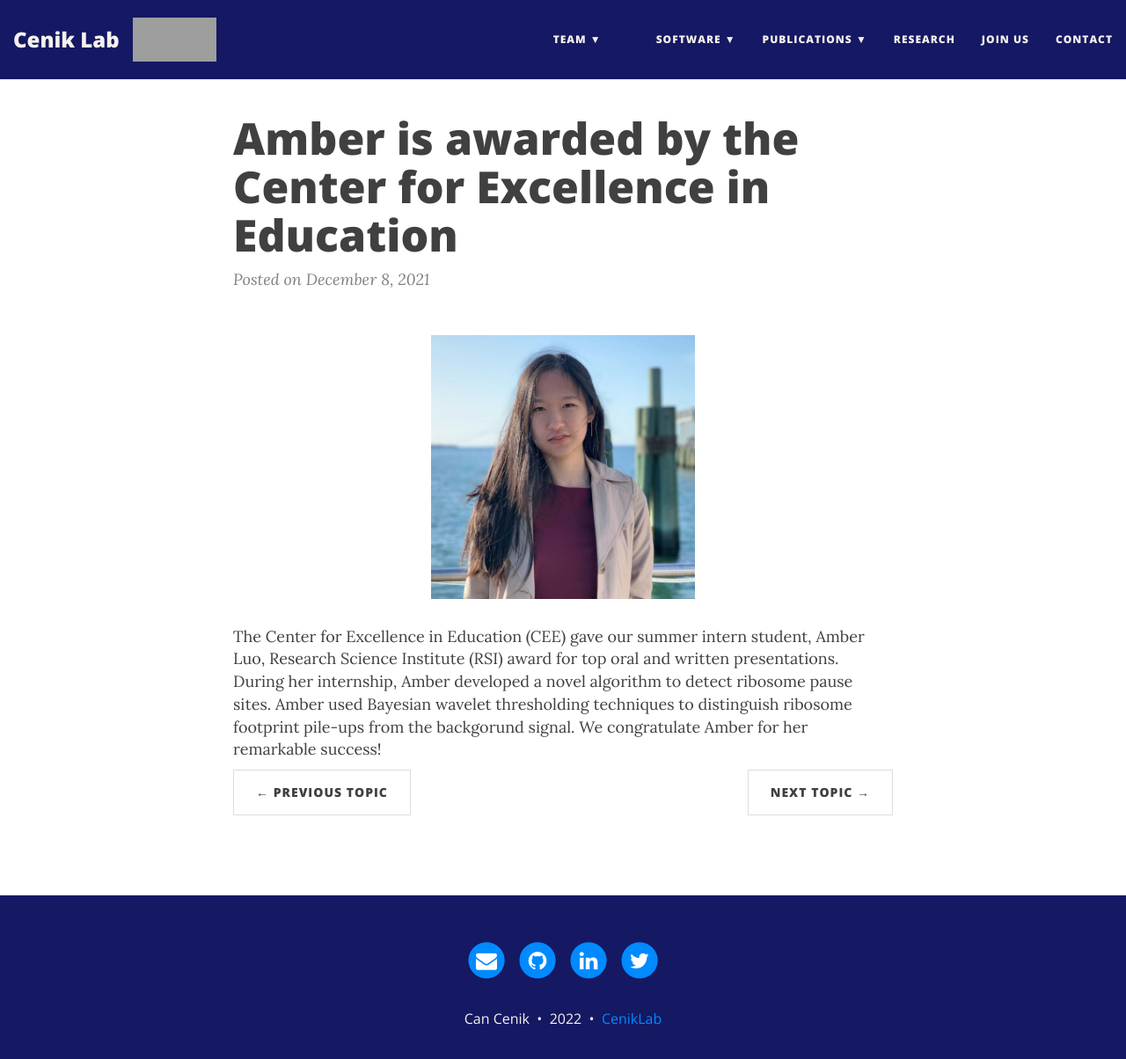
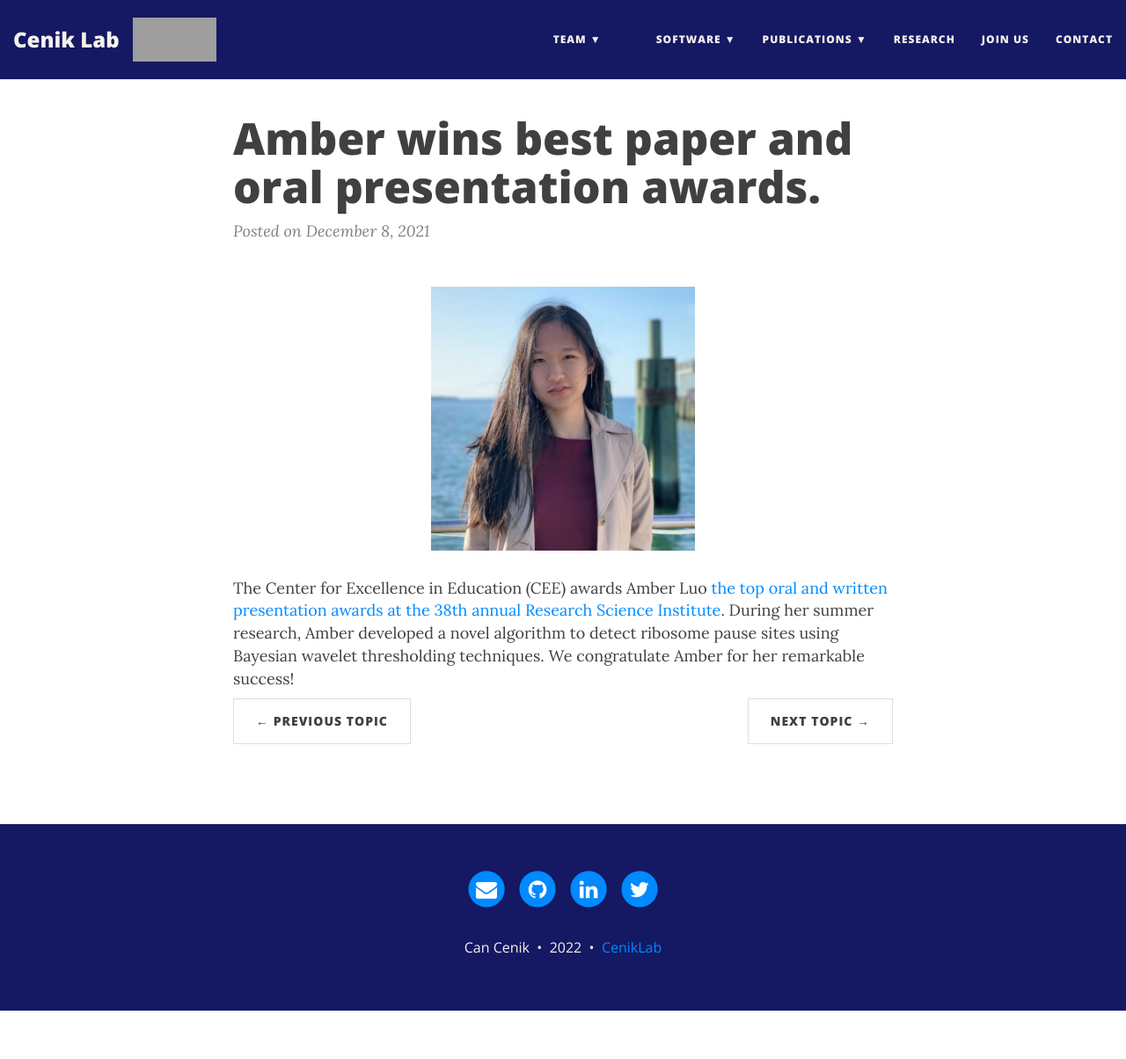
Before and after one commit to CenikLab/CenikLab.github.io, a Jekyll site: the page built from _posts/2021-12-08-congrats_amber.html, in a window 1280 px wide and 1230 px high. Shown: the top 1204 px of the window at 88% size. Built offline with Jekyll 4.4.1, drawn with Linux system fonts in a browser that asks for light colours; nearby versions of some CDN libraries; grey boxes are pictures that could not be loaded.

Commit message:
Add files via upload
Added link for Amber's award

```diff
--- a/_posts/2021-12-08-congrats_amber.html
+++ b/_posts/2021-12-08-congrats_amber.html
@@ -1,6 +1,6 @@
 ---
 layout: post
-title: Amber is awarded by the Center for Excellence in Education
+title: Amber wins best paper and oral presentation awards.
 html: True
 image: /img/team/amber_luo.jpg
 bigimage: /img/team/amber_luo.jpg
@@ -13,7 +13,6 @@ summary: Amber received the best paper and best oral presentation awards from th
   </center>
 </p>
 
-
-The Center for Excellence in Education (CEE) gave our summer intern student, Amber Luo, Research Science Institute (RSI) award for top oral and written presentations. During her internship, Amber developed a novel algorithm to detect ribosome pause sites. Amber used Bayesian wavelet thresholding techniques to distinguish ribosome footprint pile-ups from the backgorund signal.
+The Center for Excellence in Education (CEE) awards Amber Luo <a href="https://www.cee.org/news-events/press-media/students-earn-top-awards-38th-annual-research-science-institute">the top oral and written presentation awards at the 38th annual Research Science Institute</a>. During her summer research, Amber developed a novel algorithm to detect ribosome pause sites using Bayesian wavelet thresholding techniques.
 
 We congratulate Amber for her remarkable success!
```
